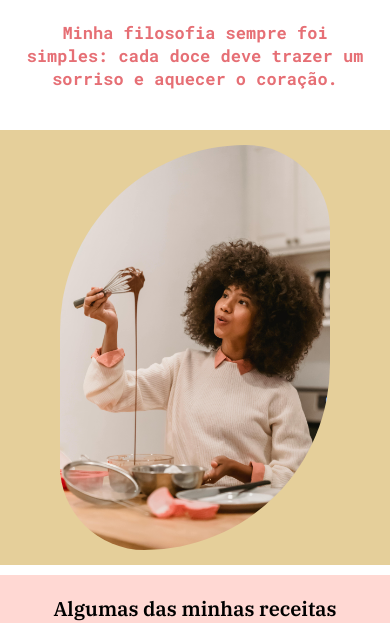
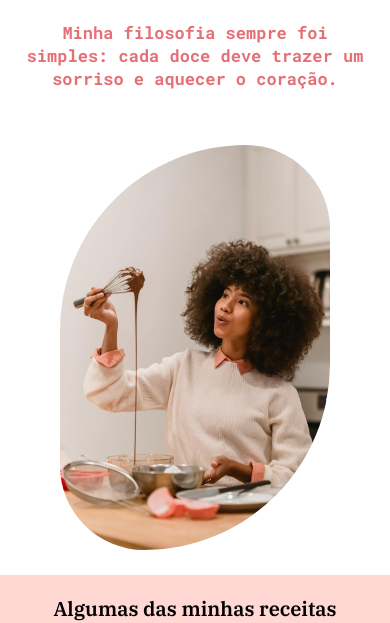
Before and after one commit to Thyale/LandingPageDoceria, a React (Vite) app in the folder Doceria/: page / in a window 390 px wide. Shown: the part 1223-1846 px from the top of the page. Built offline with nearby package versions, Linux system fonts and the light colour scheme; a web font is replaced by a local one.

Commit message:
Update Style.css

```diff
--- a/Doceria/src/Style.css
+++ b/Doceria/src/Style.css
@@ -67,7 +67,7 @@ header> ul> li > a{
 
 .MenuLateralDiv ul{
     list-style: none;
-    height: 91vh;
+    height: 80vh;
     display: flex;
     flex-direction: column;
     justify-content: space-around;
@@ -585,8 +585,6 @@ header> ul> li > a{
     }
 
     .Apresentacao_Imagem{
-        background-color: #c08c0a69;
-        width: 100vw;
         padding: 15px;
         display: flex;
         justify-content: center;
```
